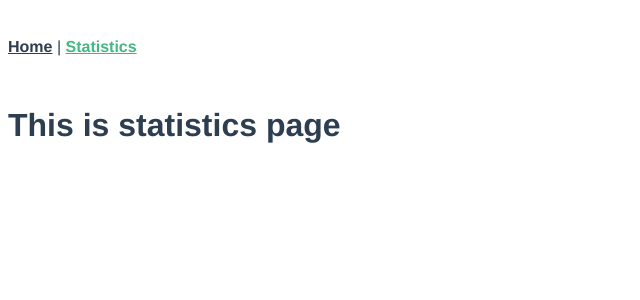
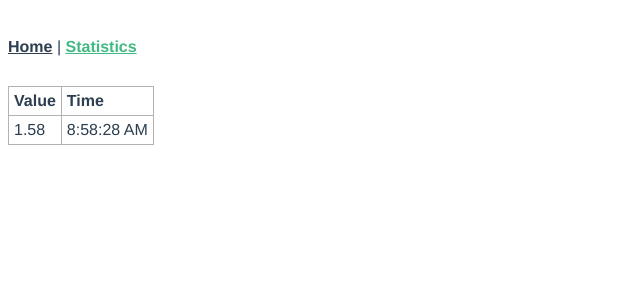
Before and after one commit to SrdjanMilic/Factory-Worldwide, a Vue app: page /#/statistics in a window 1280 px wide. Shown: the top 300 px of the page, without its empty margins (0-640 px from the left). Built offline with nearby package versions, Linux system fonts and the light colour scheme.

Commit message:
testing solution

```diff
--- a/src/components/TableFields.vue
+++ b/src/components/TableFields.vue
@@ -82,10 +82,17 @@ export default {
     calculationsA () {
       this.randomSignA = this.signsArray[Math.floor(Math.random() * this.signsArray.length)]
       this.randomSignA === '+' ? this.initialValueA += this.randomNumbersArray[0] : this.initialValueA -= this.randomNumbersArray[0]
+      const d = new Date()
+      console.log(d)
+      console.log(this.randomNumbersArray[0])
     },
     calculationsB () {
       this.randomSignB = this.signsArray[Math.floor(Math.random() * this.signsArray.length)]
       this.randomSignB === '+' ? this.initialValueB += this.randomNumbersArray[1] : this.initialValueB -= this.randomNumbersArray[1]
+    },
+    date () {
+      const d = new Date()
+      console.log(d)
     }
   },
   mounted () {
@@ -93,6 +100,7 @@ export default {
     this.initialNumbersArray = setInterval(this.replaceNumbersArray, 2000)
     this.intervalA = setInterval(this.calculationsA, 2000)
     this.intervalB = setInterval(this.calculationsB, 2000)
+    // console.log(setInterval(this.date, 2000))
   }
 }
 </script>
--- a/src/views/Statistics.vue
+++ b/src/views/Statistics.vue
@@ -1,5 +1,43 @@
 <template>
   <div class="statistics">
-    <h1>This is statistics page</h1>
+    <table>
+      <tr>
+        <th>Value</th>
+        <th>Time</th>
+      </tr>
+      <tr>
+        <td>{{ this.value }}</td>
+        <td>{{ this.date }}</td>
+      </tr>
+    </table>
   </div>
 </template>
+
+<script>
+// @ is an alias to /src
+// import TableFields from '@/components/TableFields.vue'
+
+export default {
+  name: 'Statistics',
+  components: {
+    // TableFields
+  },
+  data () {
+    return {
+      value: Number((Math.random() * 1 + 1).toFixed(2)),
+      date: new Date().toLocaleTimeString()
+    }
+  },
+  methods: {
+    clock () {
+      setInterval(() => {
+        const d = new Date().toLocaleTimeString()
+        console.log('Clock', d)
+      }, 1000)
+    }
+  },
+  mounted () {
+    this.clock()
+  }
+}
+</script>
```
